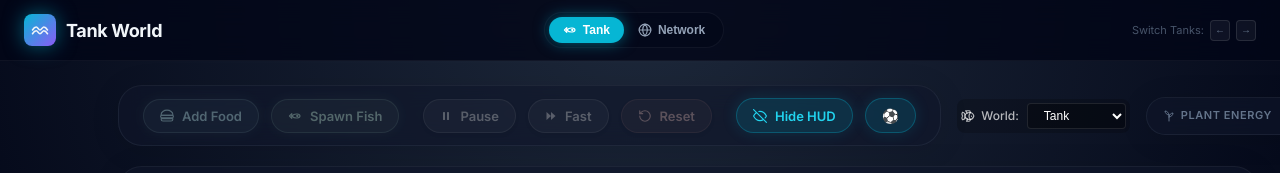
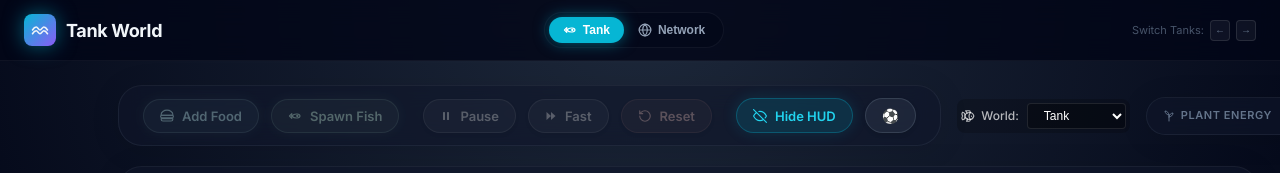
Before and after one commit to mbolaris/tank, a React (Vite) app in the folder frontend/: page / in a window 1280 px wide. Shown: the top 173 px of the page. Built offline with nearby package versions, Linux system fonts and the light colour scheme; no server answers.

Commit message:
Fix soccer panel startup and add Windows launcher

```diff
--- a/frontend/src/components/TankView.tsx
+++ b/frontend/src/components/TankView.tsx
@@ -36,12 +36,15 @@ export function TankView({ worldId }: TankViewProps) {
     const userToggledSoccer = useRef(false);  // Track if user manually toggled
     const { visible, toggle, isVisible } = useVisiblePanels(['soccer', 'ecosystem']);
 
-    // Sync showSoccer state from server on initial load
+    // Sync showSoccer state from server on initial load and ongoing updates
     useEffect(() => {
         if (state?.tank_soccer_enabled !== undefined && !userToggledSoccer.current) {
             setShowSoccer(state.tank_soccer_enabled);
         }
     }, [state?.tank_soccer_enabled]);
+
+    // Derive effective showSoccer: null (unknown) defaults to false until server confirms
+    const effectiveShowSoccer = showSoccer ?? false;
 
     // Plant energy input control
     const [plantEnergyInput, setPlantEnergyInput] = useState(0.15);
@@ -118,10 +121,10 @@ export function TankView({ worldId }: TankViewProps) {
                     fastForwardEnabled={state?.stats?.fast_forward}
                     showEffects={showEffects}
                     onToggleEffects={() => setShowEffects(!showEffects)}
-                    showSoccer={showSoccer ?? true}
+                    showSoccer={effectiveShowSoccer}
                     onToggleSoccer={() => {
                         userToggledSoccer.current = true;  // Mark as user-initiated
-                        const newValue = !(showSoccer ?? true);
+                        const newValue = !effectiveShowSoccer;
                         setShowSoccer(newValue);
                         sendCommand({
                             command: 'set_tank_soccer_enabled',
@@ -345,7 +348,7 @@ export function TankView({ worldId }: TankViewProps) {
                         onEntityClick={handleEntityClick}
                         selectedEntityId={selectedEntityId}
                         showEffects={showEffects}
-                        showSoccer={showSoccer ?? true}
+                        showSoccer={effectiveShowSoccer}
                         viewMode={effectiveViewMode as 'side' | 'topdown'}
                         worldType={effectiveWorldType}
                     />
```
Also changed, not shown: 1 other file (tests, documents, lock files or other folders).
